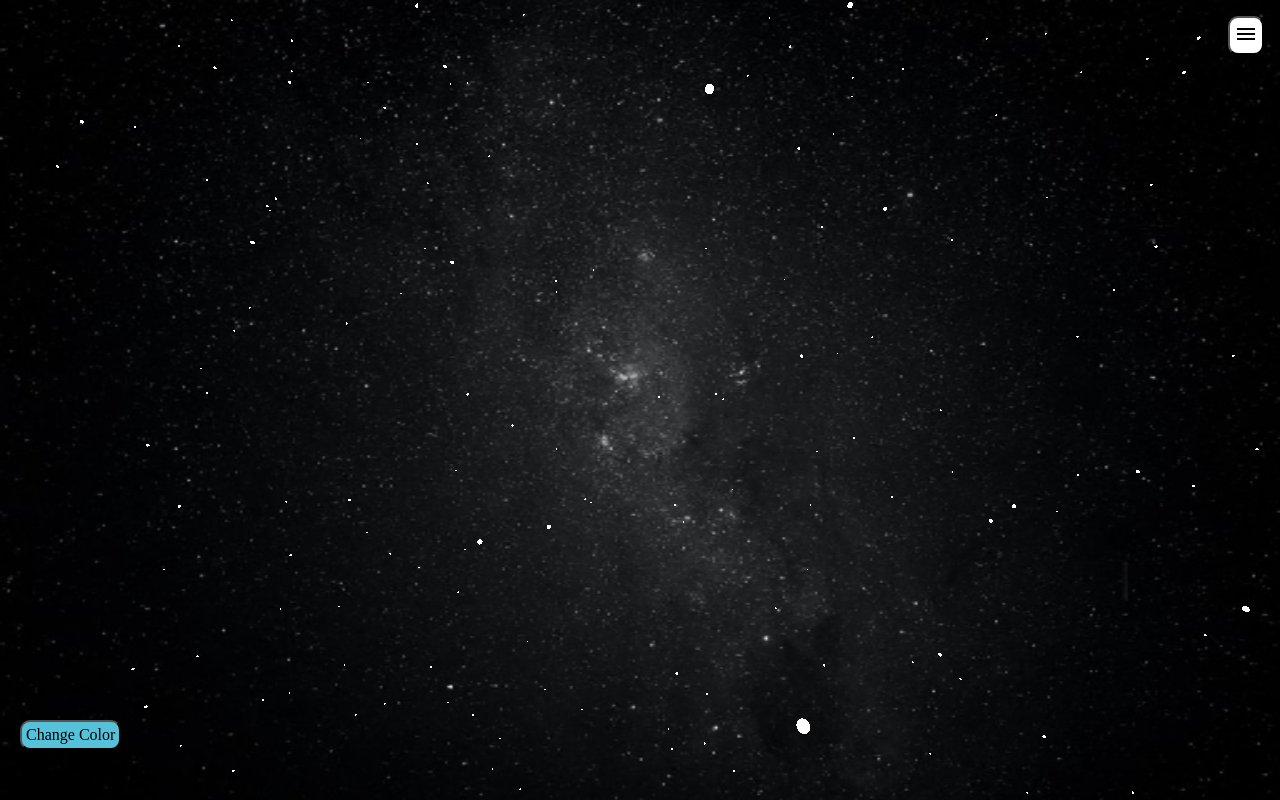
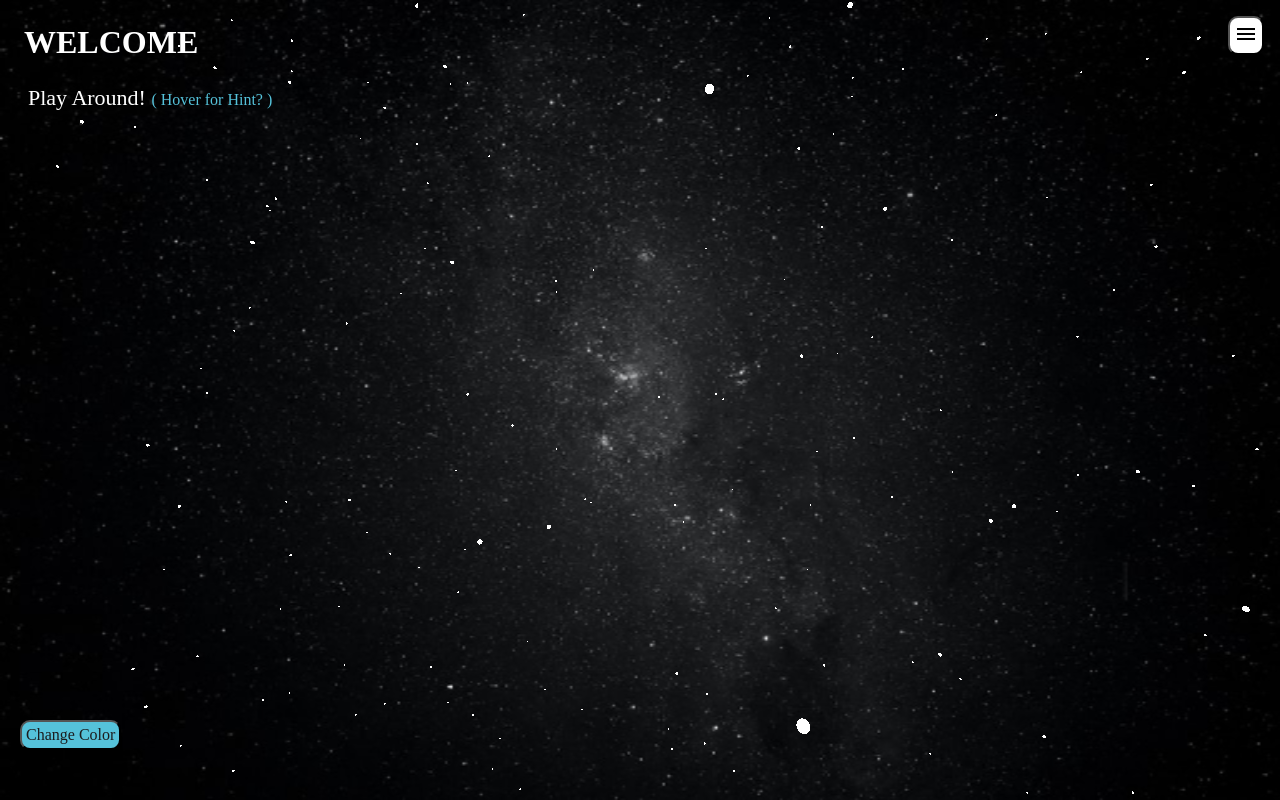
Before and after one commit to MarcusChau/Three-Js-project, a website built with Vite: page index.html in a window 1280 px wide. Built offline with nearby package versions, Linux system fonts and the light colour scheme; animation ran at ten frames a second.

Commit message:
Created hover aspect for hints

```diff
--- a/index.html
+++ b/index.html
@@ -30,7 +30,21 @@
     </button>
 
     <div class="form">
-
+      <div class="welcome">
+        WELCOME
+      </div>
+      <div class="body">
+        <div class="play-around">
+          Play Around! <span class="hint">( Hover for Hint? )</span>
+        </div>
+        <div class="words">
+          <p>⚡&emsp;The Suprise - Click on my model and turn up your volume!</p>
+          <p>⚡&emsp;Click on the button on the bottom left side to change colors...</p>
+          <p>⚡&emsp;You can use the scroll wheel to zoom in and out...</p>
+          <p>⚡&emsp;You can also hold the left mouse click to look around...</p>
+          <p>⚡&emsp;Want to stop the background music? Click on me again...</p>
+        </div>
+      </div>
     </div>
 
 
@@ -41,16 +55,19 @@
         const hamburger= document.querySelector(".hamburger");
         const closeIcon= document.querySelector(".closeIcon");
         const menuIcon = document.querySelector(".menuIcon");
+        const form = document.querySelector(".form");
 
         function toggleMenu() {
           if (menu.classList.contains("showMenu")) {
             menu.classList.remove("showMenu");
             closeIcon.style.display = "none";
             menuIcon.style.display = "block";
+            form.style.display = "block";
           } else {
             menu.classList.add("showMenu");
             closeIcon.style.display = "block";
             menuIcon.style.display = "none";
+            form.style.display = "none";
           }
         }
 
--- a/style.css
+++ b/style.css
@@ -61,4 +61,41 @@ p {
   font-size: 16px;
   background-color: #55c2da;
   font-weight: 500;
+  color: #1C1C1E;
 }
+
+.form {
+  color: white;
+  font-family: 'Poppins';
+  position: absolute;
+  padding: 16px;
+}
+
+.welcome {
+  font-size: 32px;
+  font-weight: bold;
+}
+
+.body {
+  font-size: 22px;
+  padding: 4px;
+  cursor: pointer;
+}
+
+.body:hover .words {
+  display: block;
+}
+
+.words {
+  background-color: #1C1C1E;
+  display: none;
+}
+
+.play-around{
+  padding-top: 20px;
+}
+
+.hint {
+  color: #55c2da;
+  font-size: 16px;
+}
```
